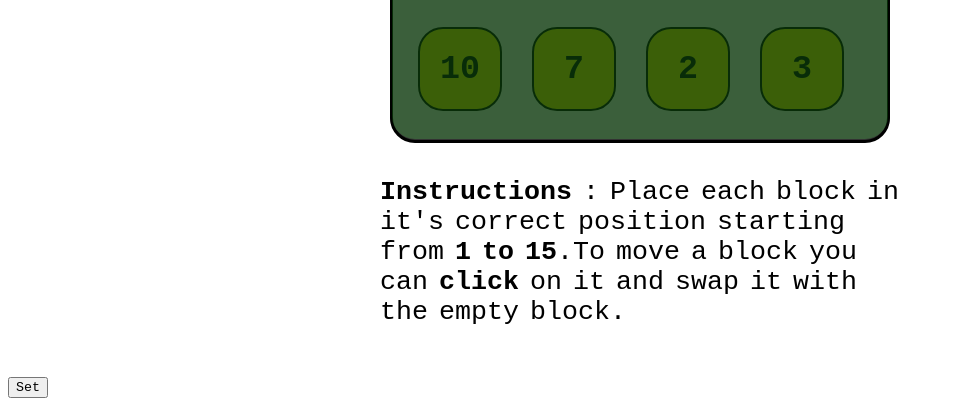
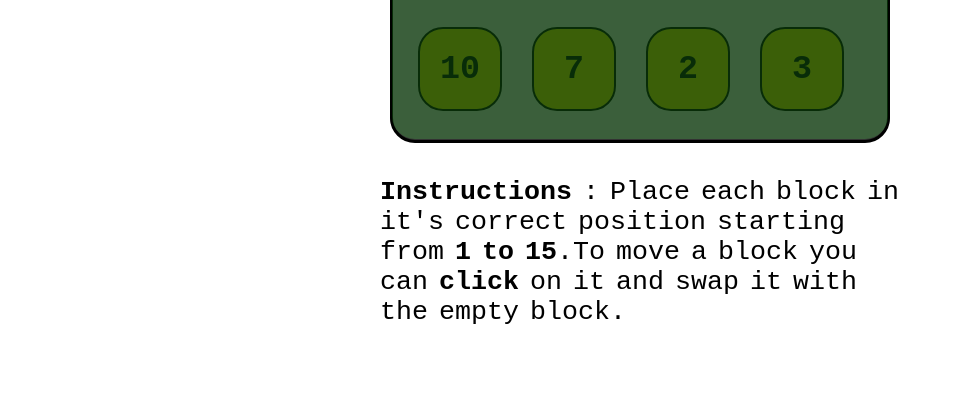
Before and after one commit to sambhavgupta13/15-Puzzle-Game, a plain HTML site: page index.html in a window 1280 px wide. Shown: the part 654-1060 px from the top of the page, without its empty margins (0-958 px from the left). After the commit the page ends 1039 px from the top, so only its background shows below. Drawn offline with Linux system fonts and the light colour scheme.

Commit message:
Update index.html

```diff
--- a/index.html
+++ b/index.html
@@ -94,13 +94,7 @@
 
         </section>
 
-    </section>
-
-
-
-
-<button id="setter">Set</button>
-
+   </section>
 
     <script src="./script.js"></script>
 </body>
```
